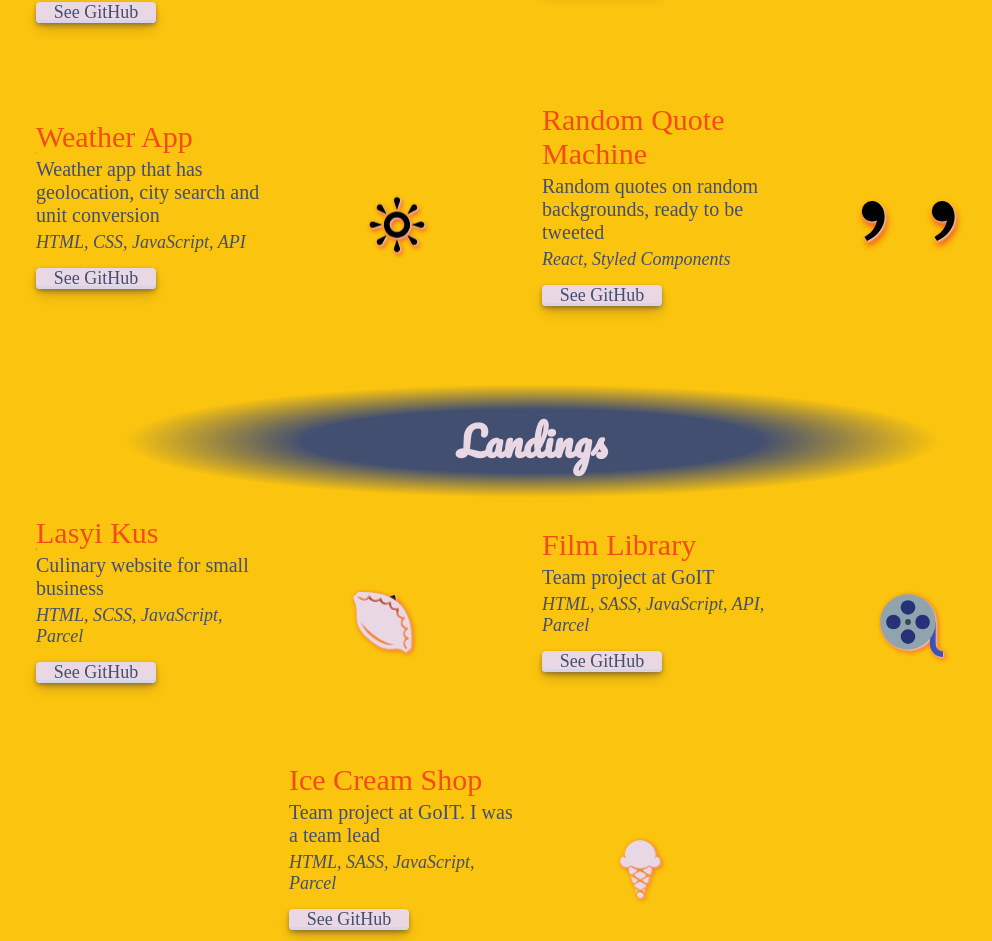
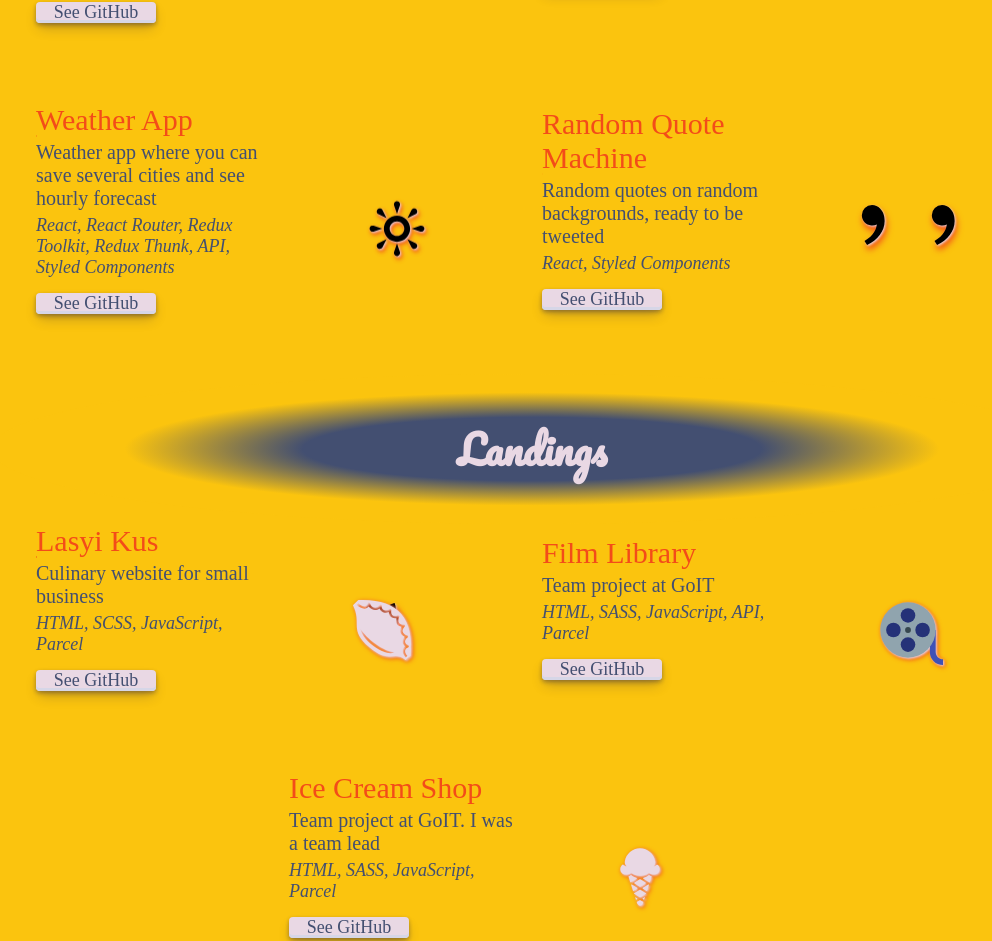
Before and after one commit to InnaForkert/portfolio, a React (Create React App) app: page / in a window 1280 px wide. Shown: the part 1208-2149 px from the top of the page, without its empty margins (108-1100 px from the left). Built offline with nearby package versions, Linux system fonts and the light colour scheme; a web font is replaced by a local one.

Commit message:
fixed tests

```diff
--- a/src/data/projects.js
+++ b/src/data/projects.js
@@ -79,8 +79,8 @@ export const categories = [
       {
         name: "Weather App",
         description:
-          "Weather app that has geolocation, city search and unit conversion",
-        tech: "HTML, CSS, JavaScript, API",
+          "Weather app where you can save several cities and see hourly forecast",
+        tech: "React, React Router, Redux Toolkit, Redux Thunk, API, Styled Components",
         link: "https://myweather16.netlify.app/",
         git: "https://github.com/InnaForkert/Weather-App",
         ready: true,
```
Also changed, not shown: public/index.html (line endings or trailing spaces).
